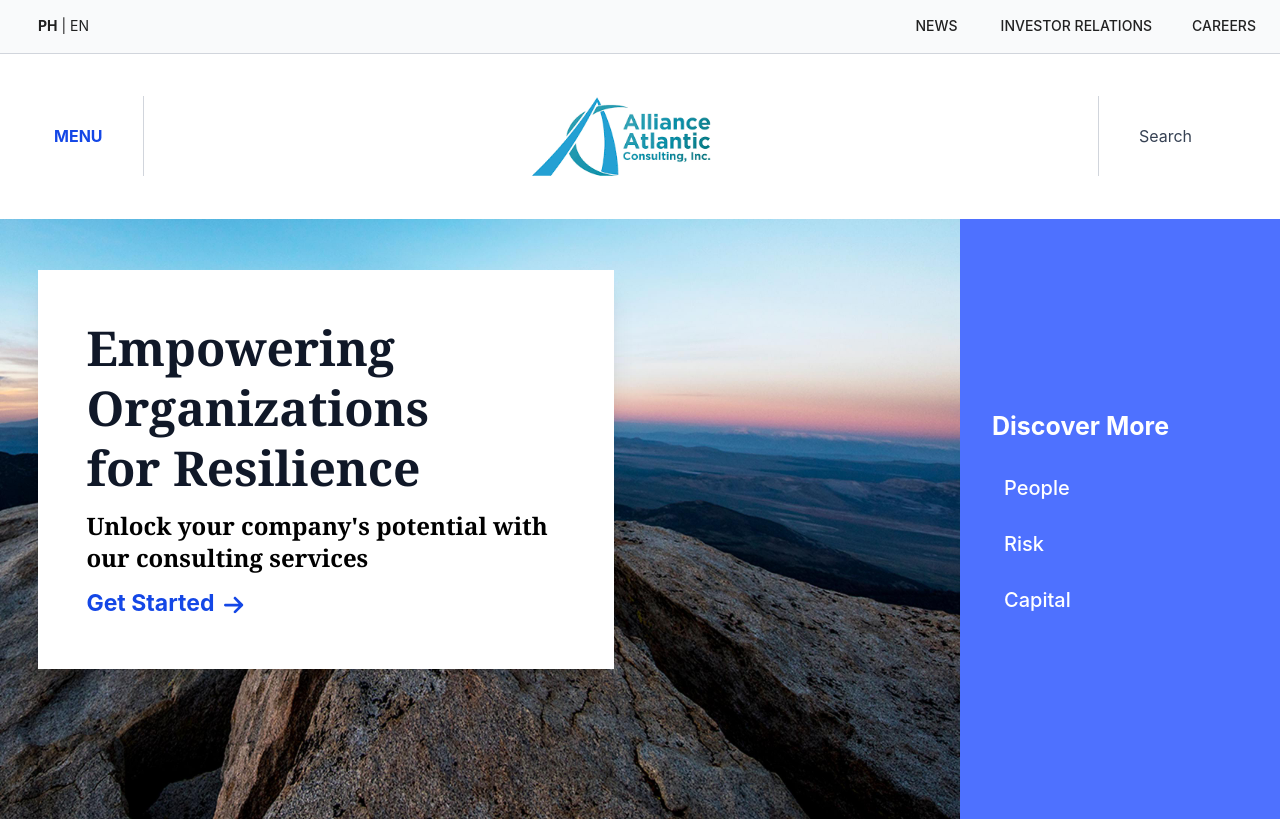
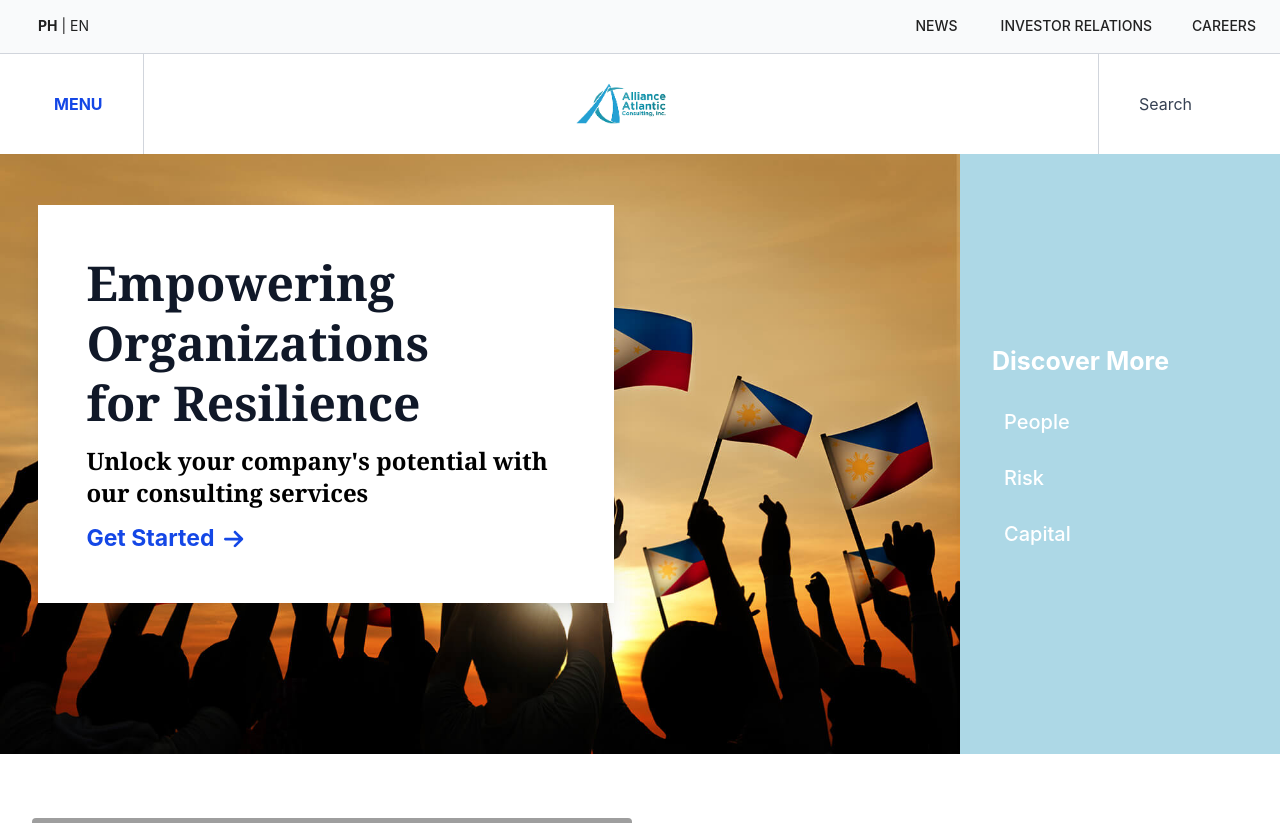
Before and after one commit to JesieEscoton1/wtw, a Next.js app: page / in a window 1280 px wide. Shown: the top 823 px of the page. Built offline with nearby package versions, Linux system fonts and the light colour scheme; grey boxes are pictures that could not be loaded; some icons are missing.

Commit message:
Updates design

```diff
--- a/src/app/overview/page.tsx
+++ b/src/app/overview/page.tsx
@@ -38,7 +38,7 @@ export default function OverviewPage() {
       <Header />
 
       {/* Hero Section */}
-      <Box className="bg-[#5409DA] py-5.5 px-4 md:px-0">
+      <Box className="bg-[lightblue] py-5.5 px-4 md:px-0">
         <Box className="container mx-auto max-w-7xl flex flex-col md:flex-row items-center gap-8 min-h-[440px]">
           {/* Left: Text */}
           <Box className="flex-1 text-white space-y-6 md:pr-8">
@@ -253,9 +253,9 @@ export default function OverviewPage() {
             component="blockquote"
             className="quote sr-reveal relative bg-white rounded-lg p-8 my-6 border-l-5"
             sx={{
-              borderLeftColor: '#5409DA',
-              borderRightColor: '#5409DA',
-              boxShadow: '0 5px 0 0 #5409DA, 0 8px 24px 0 rgba(44, 62, 80, 0.08)',
+              borderLeftColor: 'lightblue',
+              borderRightColor: 'lightblue',
+              boxShadow: '0 5px 0 0 lightblue, 0 8px 24px 0 rgba(44, 62, 80, 0.08)',
               overflow: 'visible',
             }}
           >
--- a/src/app/transforming-tomorrows/page.tsx
+++ b/src/app/transforming-tomorrows/page.tsx
@@ -29,7 +29,7 @@ export default function TransformingTomorrows() {
       <Header />
 
       {/* Hero Section */}
-      <Box className="bg-[#5409DA] py-5.5 px-4 md:px-0">
+      <Box className="bg-[lightblue] py-5.5 px-4 md:px-0">
         <Box className="container mx-auto max-w-7xl flex flex-col md:flex-row items-center gap-8 min-h-[440px]">
           {/* Left: Text */}
           <Box className="flex-1 text-white space-y-6 md:pr-8">
@@ -236,9 +236,9 @@ export default function TransformingTomorrows() {
             component="blockquote"
             className="quote sr-reveal relative bg-white rounded-lg p-8 my-6 border-l-5"
             sx={{
-              borderLeftColor: '#5409DA',
-              borderRightColor: '#5409DA',
-              boxShadow: '0 5px 0 0 #5409DA, 0 8px 24px 0 rgba(44, 62, 80, 0.08)',
+              borderLeftColor: 'lightblue',
+              borderRightColor: 'lightblue',
+              boxShadow: '0 5px 0 0 lightblue, 0 8px 24px 0 rgba(44, 62, 80, 0.08)',
               overflow: 'visible',
             }}
           >
@@ -389,7 +389,7 @@ export default function TransformingTomorrows() {
       </Box>
 
       {/* WTW Insights Section */}
-      <Box className="w-full bg-[#5409DA] py-10 px-4 md:px-0 relative">
+      <Box className="w-full bg-[lightblue] py-10 px-4 md:px-0 relative">
         <Box className="container mx-auto max-w-7xl">
           <Box className="flex justify-between items-center mb-8">
             <Typography variant="h4" className="font-bold text-white" sx={{ fontSize: '35px' }}>
--- a/src/components/Header.tsx
+++ b/src/components/Header.tsx
@@ -86,7 +86,7 @@ const Header = () => {
       {/* Main Navigation */}
       <Toolbar className="flex justify-between items-center px-4 py-3">
         {/* Left section: Menu */}
-        <Box className="flex items-center border-r border-r-[1px] border-gray-300 pr-10 pl-4 h-[80px] -mt-3 -mb-3">
+        <Box className="flex items-center border-r border-r-[1px] border-gray-300 pr-10 pl-4 h-[100px] -mt-3 -mb-3">
           <Button
             color="inherit"
             className="flex items-center normal-case hover:text-blue-600"
@@ -101,19 +101,19 @@ const Header = () => {
         </Box>
 
         {/* Center section: Alliance Logo */}
-        <Box className="flex-1 flex justify-center items-center">
+        <Box className="flex-2 flex justify-center items-center">
           <Image
             src="/images/alliance.png"
             alt="Alliance Logo"
-            width={200}
-            height={60}
+            width={100}
+            height={70}
             priority
             style={{ objectFit: 'contain' }}
           />
         </Box>
 
         {/* Right section: Search */}
-        <Box className="flex items-center border-l border-l-[1px] border-gray-300 pl-10 pr-4 h-[80px] -mt-3 -mb-3">
+        <Box className="flex items-center border-l border-l-[1px] border-gray-300 pl-10 pr-4 h-[100px] -mt-3 -mb-3">
           <Typography variant="body1" component="div" sx={{ mr: 1 }} className="text-gray-700">
             Search
           </Typography>
--- a/src/components/HeroSection.tsx
+++ b/src/components/HeroSection.tsx
@@ -22,7 +22,7 @@ const HeroSection = () => {
       case 'Capital':
         return '/images/build.jpg';
       default:
-        return '/images/About-Us-Overview.jpg';
+        return '/images/fil.jpg';
     }
   };
 
@@ -99,7 +99,7 @@ const HeroSection = () => {
             </Box>
           </Box>
 
-          <Box className="w-3/12 bg-[#4E71FF] text-white flex items-center py-16 md:py-0">
+          <Box className="w-3/12 bg-[lightblue] text-white flex items-center py-16 md:py-0">
             <Box className="w-full py-8 px-8 flex flex-col justify-center">
               <Typography variant="h5" component="div" className="font-bold mb-6 text-xl md:text-2xl" sx={{ fontWeight: 'bold', fontSize: '25px', }}>
                 Discover More
```
